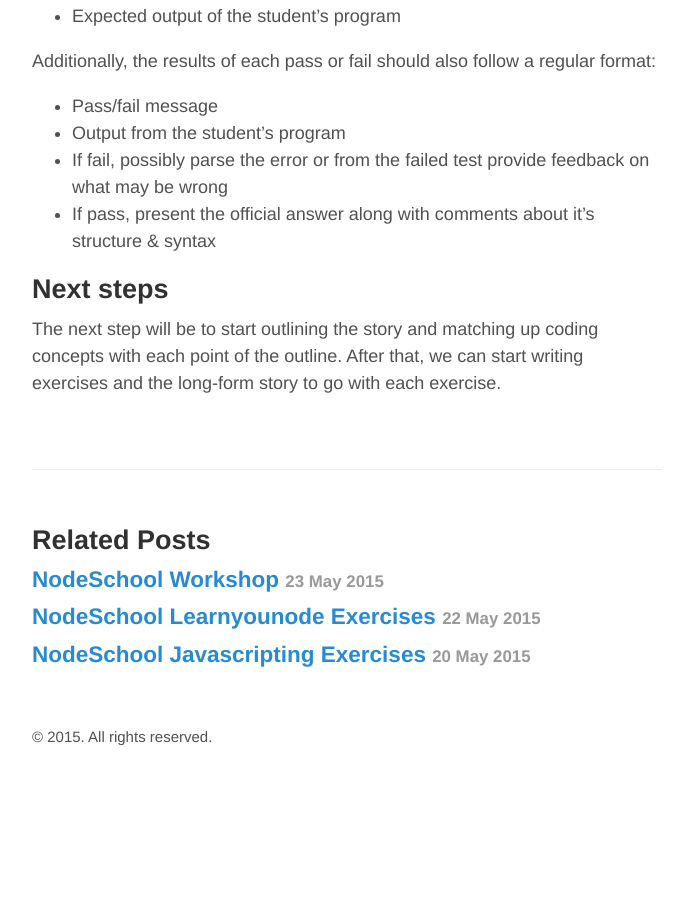
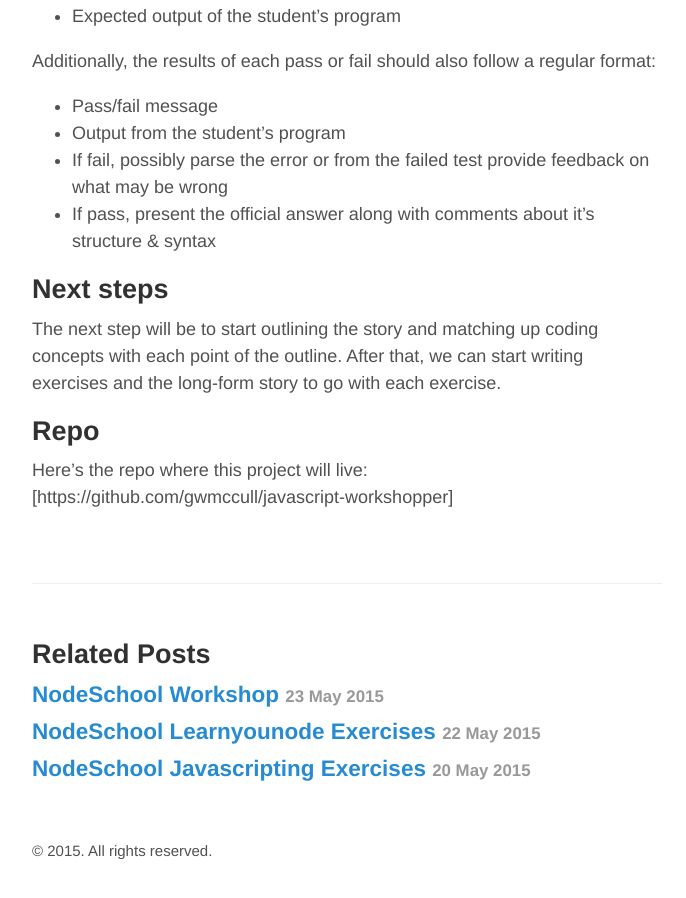
Before and after one commit to gwmccull/gwmccull.github.io, a Jekyll site: the page built from _posts/2015-05-25-beginning-nodeschool-workshopper.md, in a window 1280 px wide and 900 px high, scrolled down 2321 px. Shown: the whole window, without its empty margins (293-979 px from the left). Built offline with Jekyll 4.4.1, drawn with Linux system fonts in a browser that asks for light colours; before the commit the page ends 3107 px from its top, so only the background shows below that.

Commit message:
Update 2015-05-25-beginning-nodeschool-workshopper.md

```diff
--- a/_posts/2015-05-25-beginning-nodeschool-workshopper.md
+++ b/_posts/2015-05-25-beginning-nodeschool-workshopper.md
@@ -77,3 +77,7 @@ Additionally, the results of each pass or fail should also follow a regular form
 ## Next steps
 The next step will be to start outlining the story and matching up coding concepts with each point of the outline.
 After that, we can start writing exercises and the long-form story to go with each exercise.
+
+## Repo
+Here's the repo where this project will live:
+[https://github.com/gwmccull/javascript-workshopper]
```
